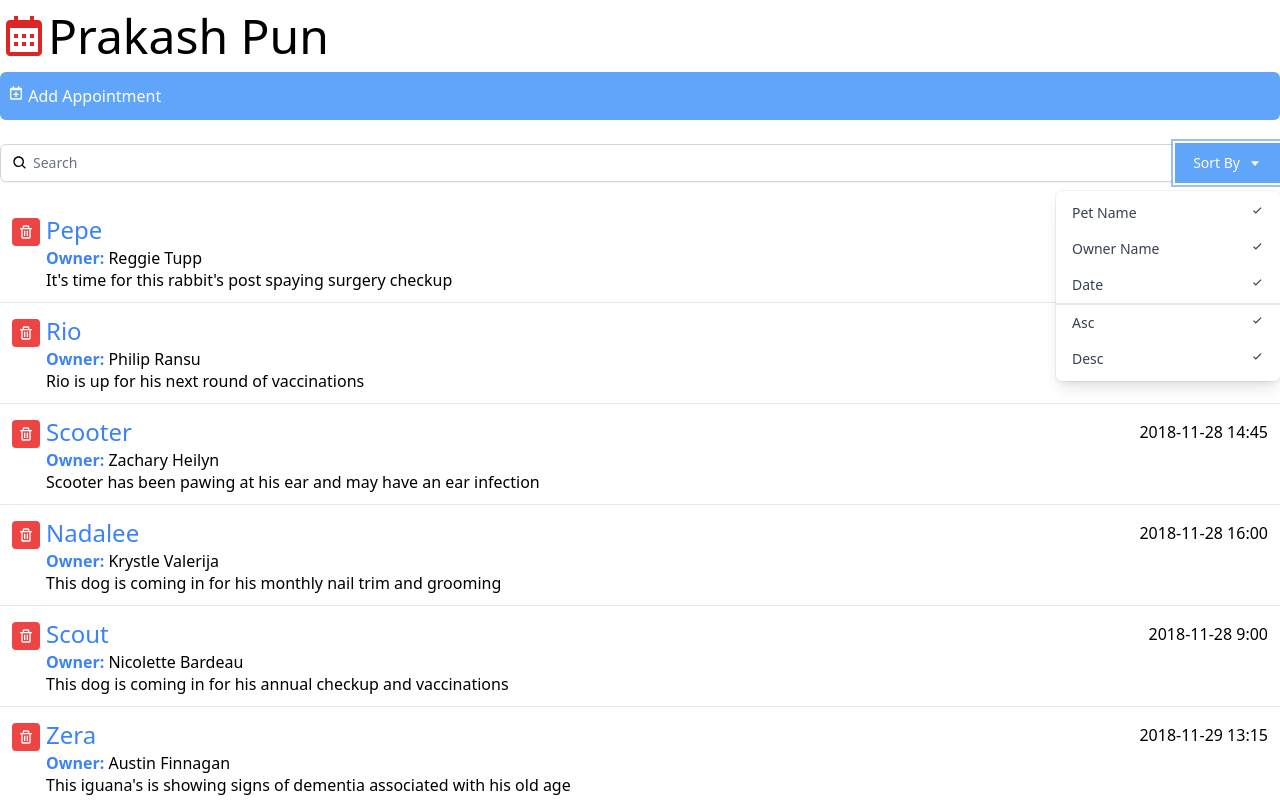
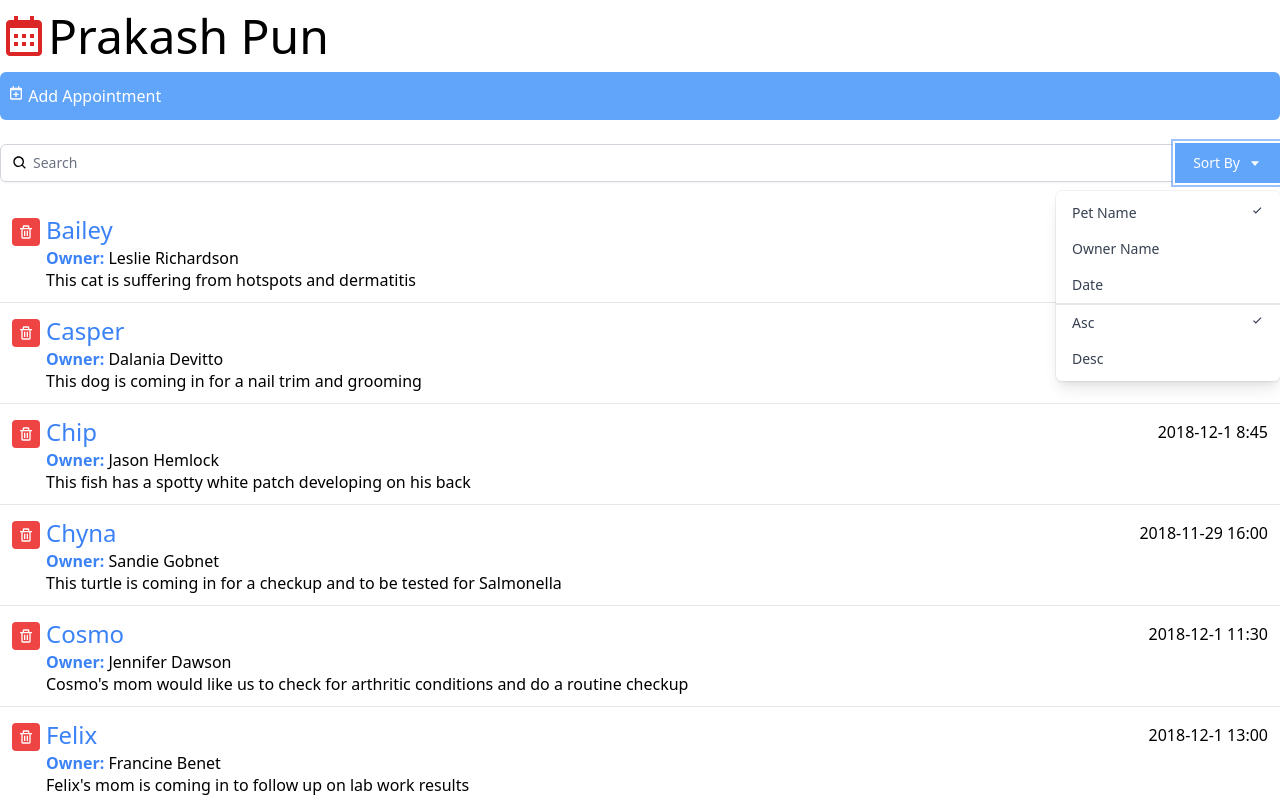
Before and after one commit to prakash-pun/react-appointment, a React (Create React App) app: page / in a window 1280 px wide. Both pictures are taken after a click on the button "Sort By". Shown: the top 800 px of the page. Built offline with nearby package versions, Linux system fonts and the light colour scheme.

Commit message:
sorting and interface

```diff
--- a/src/App.js
+++ b/src/App.js
@@ -9,6 +9,8 @@
 
   let [appointmentList, setAppointmentList] = useState([]);
   let [query, setQuery] = useState("");
+  let [sortBy, setSortBy] = useState("petName");
+  let [orderBy, setOrderBy] = useState("asc");
 
   const filteredAppointments = appointmentList.filter(
     item => {
@@ -18,7 +20,13 @@
         item.aptNotes.toLowerCase().includes(query.toLowerCase())
       );
     }
-  )
+  ).sort((a, b) => {
+    let order = (orderBy === 'asc') ? 1 : -1;
+    return (
+      a[sortBy].toLowerCase() < b[sortBy].toLowerCase()
+        ? -1 * order : 1 * order
+    )
+  })
 
   const fetchData = useCallback(() => {
     fetch('./data.json')
@@ -37,7 +45,12 @@
       <h1 className="text-5xl mb-3"><BiCalendar className="inline-block text-red-600 align-top" />Prakash Pun</h1>
       <AddAppointment />
       <Search query={query}
-        onQueryChage={myQuery => setQuery(myQuery)} />
+        onQueryChage={myQuery => setQuery(myQuery)}
+        orderBy={orderBy}
+        onOrderByChange={mySort => setOrderBy(mySort)}
+        sortBy={sortBy}
+        onSortByChange = {mySort => setSortBy(mySort)}
+      />
 
       <ul className="divide-y divide-gray-200">
         {filteredAppointments
--- a/src/components/Search.js
+++ b/src/components/Search.js
@@ -1,7 +1,7 @@
 import { BiSearch, BiCaretDown, BiCheck } from "react-icons/bi";
 import { useState } from "react";
 
-const DropDown = ({ toggle }) => {
+const DropDown = ({ toggle, sortBy, onSortByChange, orderBy, onOrderByChange }) => {
    if (!toggle) {
       return null;
    }
@@ -9,27 +9,27 @@
       <div className="origin-top-right absolute right-0 mt-2 w-56
       rounded-md shadow-lg bg-white ring-1 ring-black ring-opacity-5">
          <div className="py-1" role="menu" aria-orientation="vertical" aria-labelledby="options-menu">
-         <div
+            <div onClick={() => onSortByChange('petName')}
             className="px-4 py-2 text-sm text-gray-700 hover:bg-gray-100 hover:text-gray-900 flex justify-between cursor-pointer"
-            role="menuitem">Pet Name <BiCheck /></div>
-         <div
+            role="menuitem">Pet Name {(sortBy === 'petName') && <BiCheck />}</div>
+         <div onClick={() => onSortByChange('ownerName')}
             className="px-4 py-2 text-sm text-gray-700 hover:bg-gray-100 hover:text-gray-900 flex justify-between cursor-pointer"
-            role="menuitem">Owner Name  <BiCheck /></div>
-         <div
+            role="menuitem">Owner Name {(sortBy === 'ownerName') && <BiCheck />}</div>
+         <div onClick={() => onSortByChange('aptDate')}
             className="px-4 py-2 text-sm text-gray-700 hover:bg-gray-100 hover:text-gray-900 flex justify-between cursor-pointer"
-            role="menuitem">Date <BiCheck /></div>
-         <div
+            role="menuitem">Date {(sortBy === 'aptDate') && <BiCheck />}</div>
+         <div onClick={() => onOrderByChange('asc')}
             className="px-4 py-2 text-sm text-gray-700 hover:bg-gray-100 hover:text-gray-900 flex justify-between cursor-pointer border-gray-1 border-t-2"
-            role="menuitem">Asc <BiCheck /></div>
-         <div
+            role="menuitem">Asc {(orderBy === 'asc') && <BiCheck />}</div>
+         <div onClick={() => onOrderByChange('desc')}
             className="px-4 py-2 text-sm text-gray-700 hover:bg-gray-100 hover:text-gray-900 flex justify-between cursor-pointer"
-            role="menuitem">Desc <BiCheck /></div>
+            role="menuitem">Desc {(orderBy === 'desc') && <BiCheck />}</div>
          </div>
       </div>
    );
 }
 
-const Search = ({ query, onQueryChage }) => {
+const Search = ({ query, onQueryChage, sortBy, onSortByChange, orderBy, onOrderByChange }) => {
    let [toggleSort, setToggleSort] = useState(false);
    return (
       <div className="py-5">
@@ -57,7 +57,12 @@
                      aria-expanded="true">
                      Sort By <BiCaretDown className="ml-2" />
                   </button>
-                  <DropDown toggle={toggleSort}/>
+                  <DropDown toggle={toggleSort}
+                     sortBy={sortBy}
+                     onSortByChange={mySort => onSortByChange(mySort)}
+                     orderBy={orderBy}
+                     onOrderByChange={myOrder => onOrderByChange(myOrder)}
+                  />
                </div>
             </div>
          </div>
```
